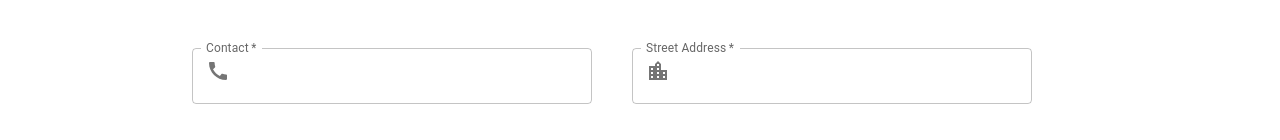
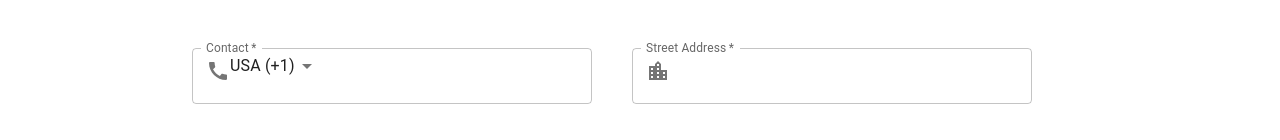
Before and after one commit to ikebobz/mentorship_database, a React (Create React App) app: page /profile in a window 1280 px wide. Shown: the part 490-630 px from the top of the page. Built offline with nearby package versions, Linux system fonts and the light colour scheme.

Commit message:
added regional codes to the contact field

```diff
--- a/src/screens/Profile.js
+++ b/src/screens/Profile.js
@@ -17,6 +17,8 @@ import LocationCityIcon from '@mui/icons-material/LocationCity';
 import BadgeIcon from '@mui/icons-material/Badge';
 import SimpleBottomNavigation from '../components/SimpleNavigation';
 import StyleIcon from '@mui/icons-material/Style';
+import MenuItem from '@mui/material/MenuItem';
+import Select from '@mui/material/Select';
 
 const CustomTextField = styled(TextField)({
     width: '400px',
@@ -26,6 +28,19 @@ const CustomTextField = styled(TextField)({
 function Profile()
 {
 const navigate = useNavigate();
+const countryCodes = [
+    { code: '+1', label: 'USA (+1)' },
+    { code: '+44', label: 'UK (+44)' },
+    { code: '+91', label: 'India (+91)' },
+    { code: '+61', label: 'Australia (+61)' },
+    // Add more country codes as needed
+  ];
+  const [phoneNumber, setPhoneNumber] = useState('');
+  const [countryCode, setCountryCode] = useState('+1');
+
+  const handleCountryCodeChange = (event) => {
+    setCountryCode(event.target.value);
+  };
 
 return (
     <div class = "profile">
@@ -88,6 +103,25 @@ return (
             startAdornment: (
            <InputAdornment position="start">
              < CallIcon/>
+             <Select
+              value={countryCode}
+              onChange={handleCountryCodeChange}
+               variant="standard"
+              sx={{
+                '& .MuiSelect-select': {
+                  paddingRight: '8px', // Adjust padding for better appearance
+                },
+                '&:before, &:after': {
+                  borderBottom: 'none', // Remove underline
+                },
+              }}
+            >
+              {countryCodes.map((option) => (
+                <MenuItem key={option.code} value={option.code}>
+                  {option.label}
+                </MenuItem>
+              ))}
+            </Select>
            </InputAdornment>
          ),
        },
```
